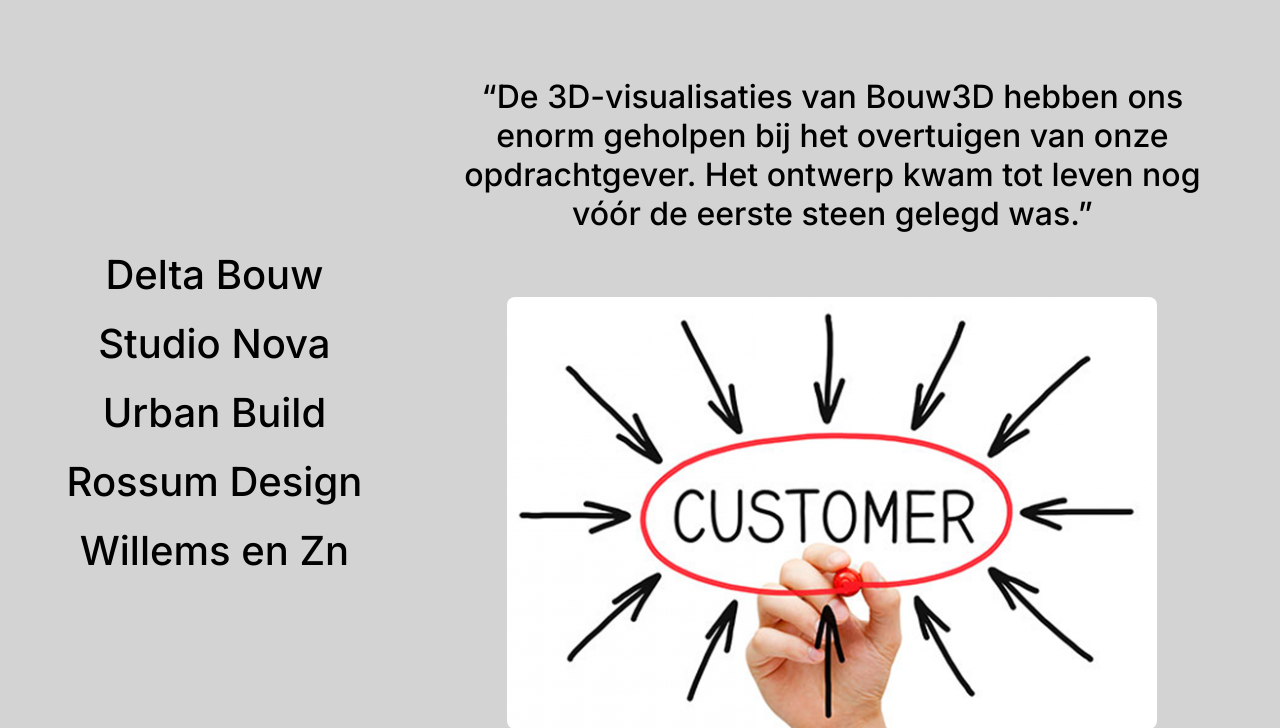
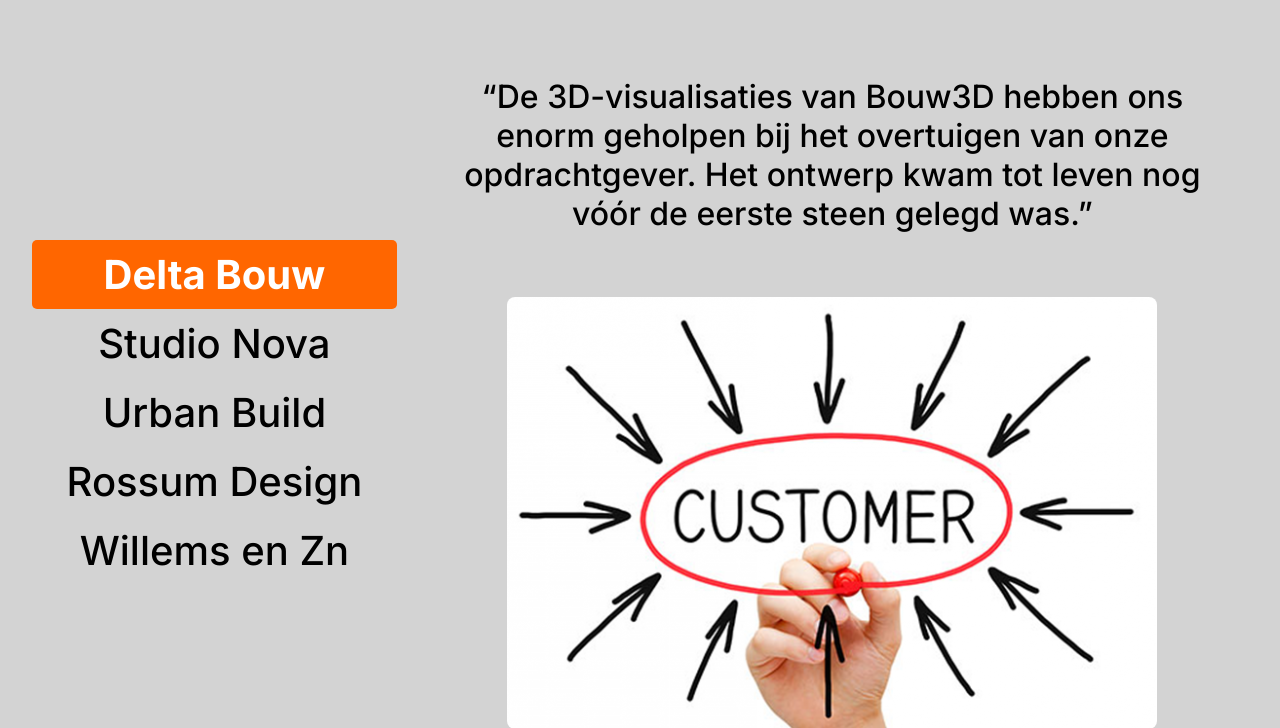
Before and after one commit to MarkPrins18/code-conquer-printwebsite, a PHP site: page / in a window 1280 px wide. Shown: the part 940-1668 px from the top of the page. Run offline with PHP 8.4, Linux system fonts and the light colour scheme.

Commit message:
highlight selected example

```diff
--- a/assets/css/index.css
+++ b/assets/css/index.css
@@ -81,6 +81,12 @@
         font-size: 2.5rem;
         padding: 10px; /* change padding */
       }
+      .list-item.selected {
+        background-color: var(--color-accent-orange);
+        color: white;
+        font-weight: bold;
+        border-radius: 5px;
+      }
     }
     .content {
       flex: 1;
--- a/assets/js/index.js
+++ b/assets/js/index.js
@@ -3,11 +3,11 @@ const contents = document.querySelectorAll(".content-item");
 
 items.forEach((item) => {
   item.addEventListener("click", () => {
-    // eerst alles verbergen
     contents.forEach((c) => (c.style.display = "none"));
-    // juiste content tonen
     const id = item.dataset.content;
     document.getElementById(id).style.display = "flex";
+    items.forEach((i) => i.classList.remove("selected"));
+    item.classList.add("selected");
   });
 });
 items[0].click();
```
